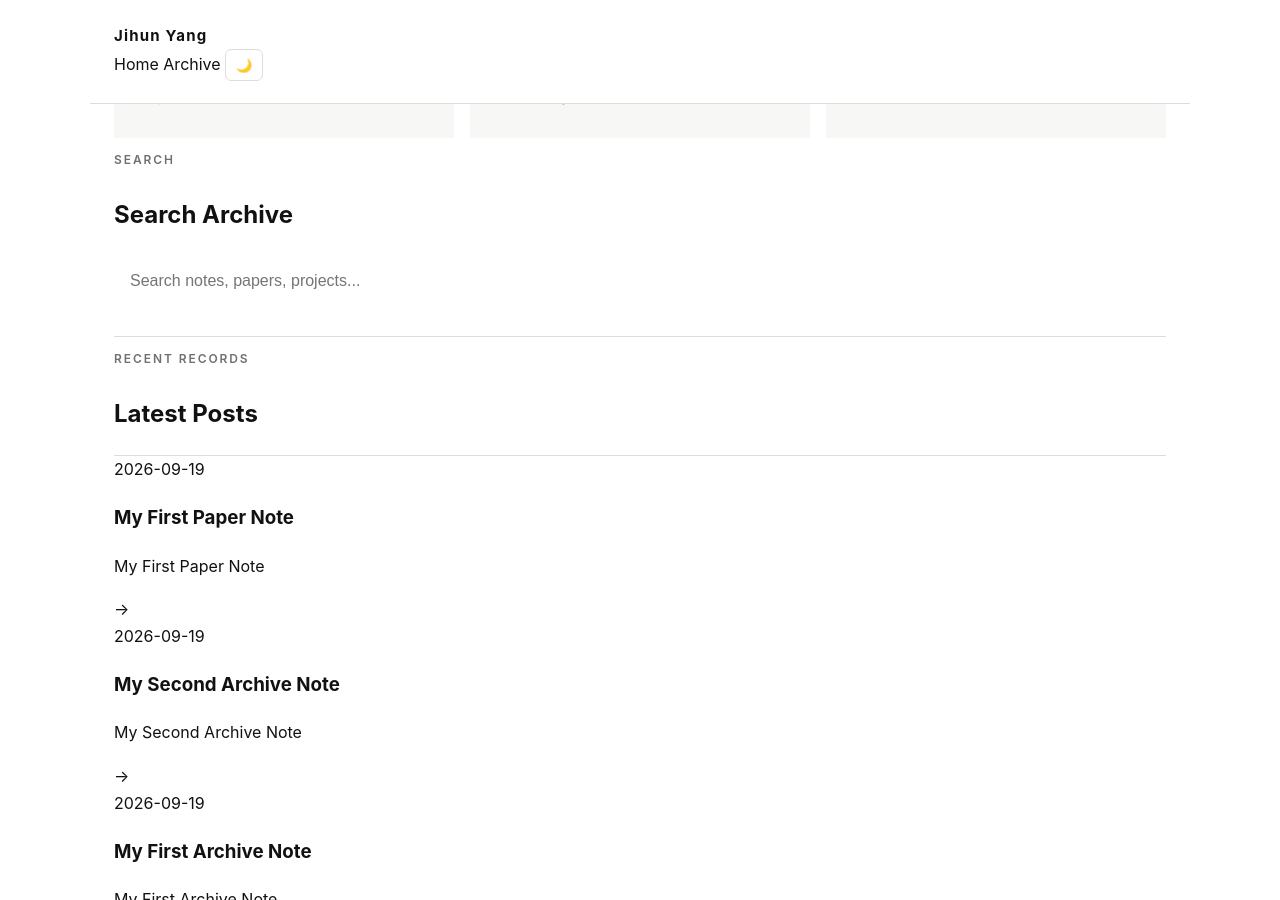
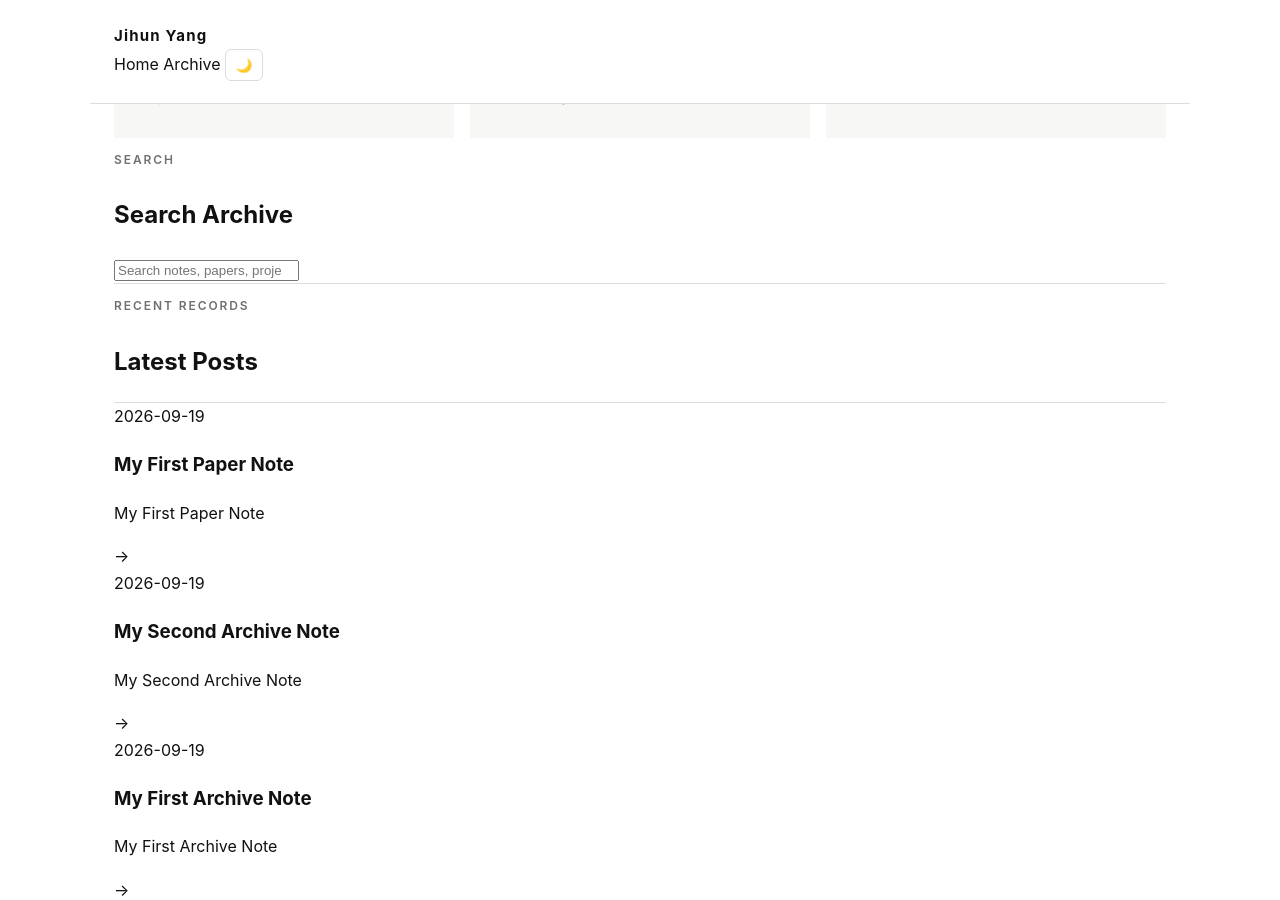
Before and after one commit to JihunYangKR/JihunYangKR.github.io, a Jekyll site: the page built from archive/index.html, in a window 1280 px wide and 900 px high, scrolled down 1448 px. Built offline with Jekyll 4.4.1, drawn with Linux system fonts in a browser that asks for light colours.

Commit message:
Update index.html

```diff
--- a/archive/index.html
+++ b/archive/index.html
@@ -332,18 +332,8 @@
     <input
         type="search"
         id="archive-search"
+        class="archive-search"
         placeholder="Search notes, papers, projects..."
-        style="
-            width: 100%;
-            padding: 16px;
-            margin-bottom: 30px;
-            border: 1px solid var(--border-color);
-            border-radius: 12px;
-            background: var(--card-background);
-            color: var(--text-color);
-            font-size: 16px;
-            box-sizing: border-box;
-        "
     >
 
     <div
```
